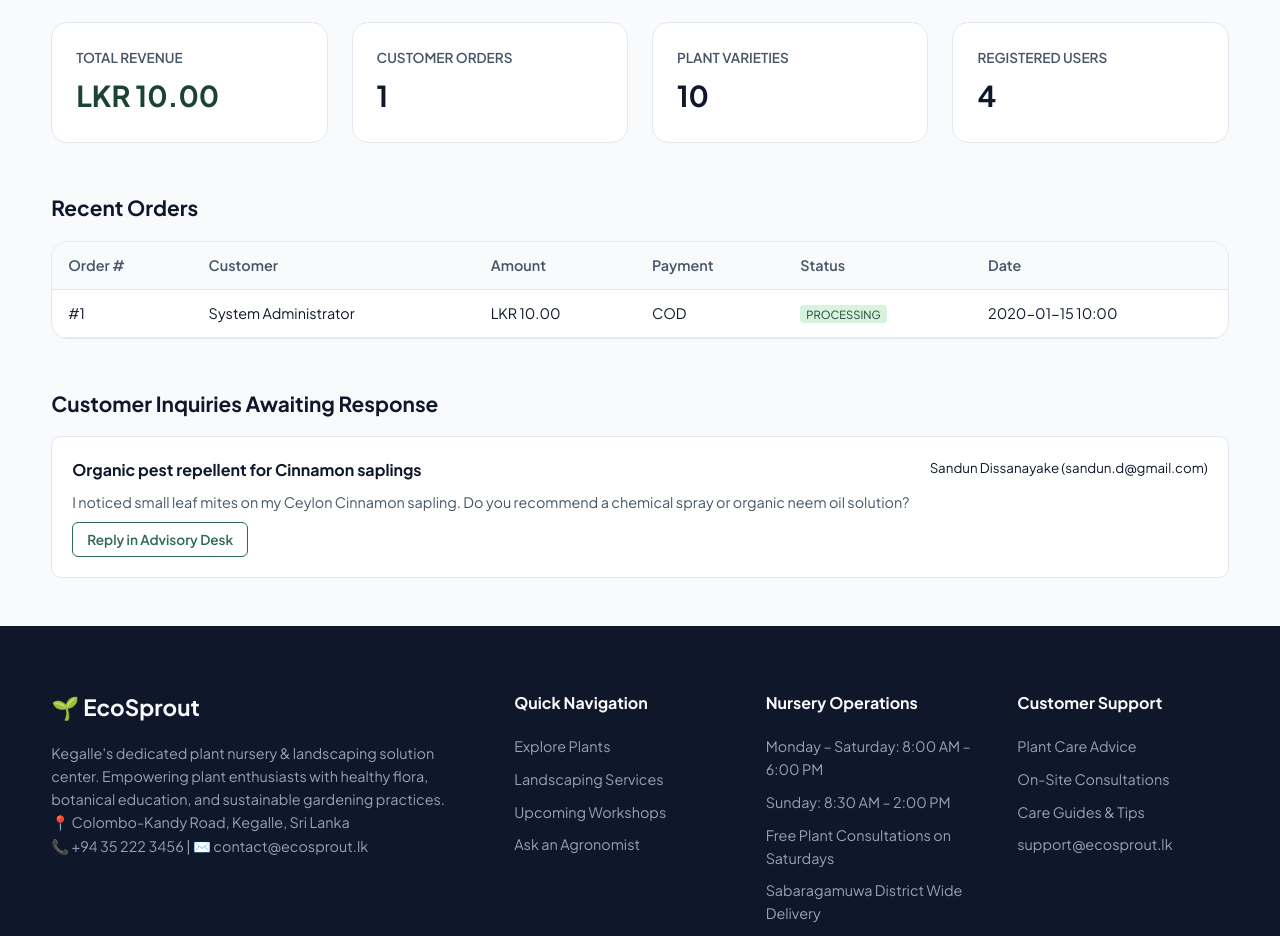
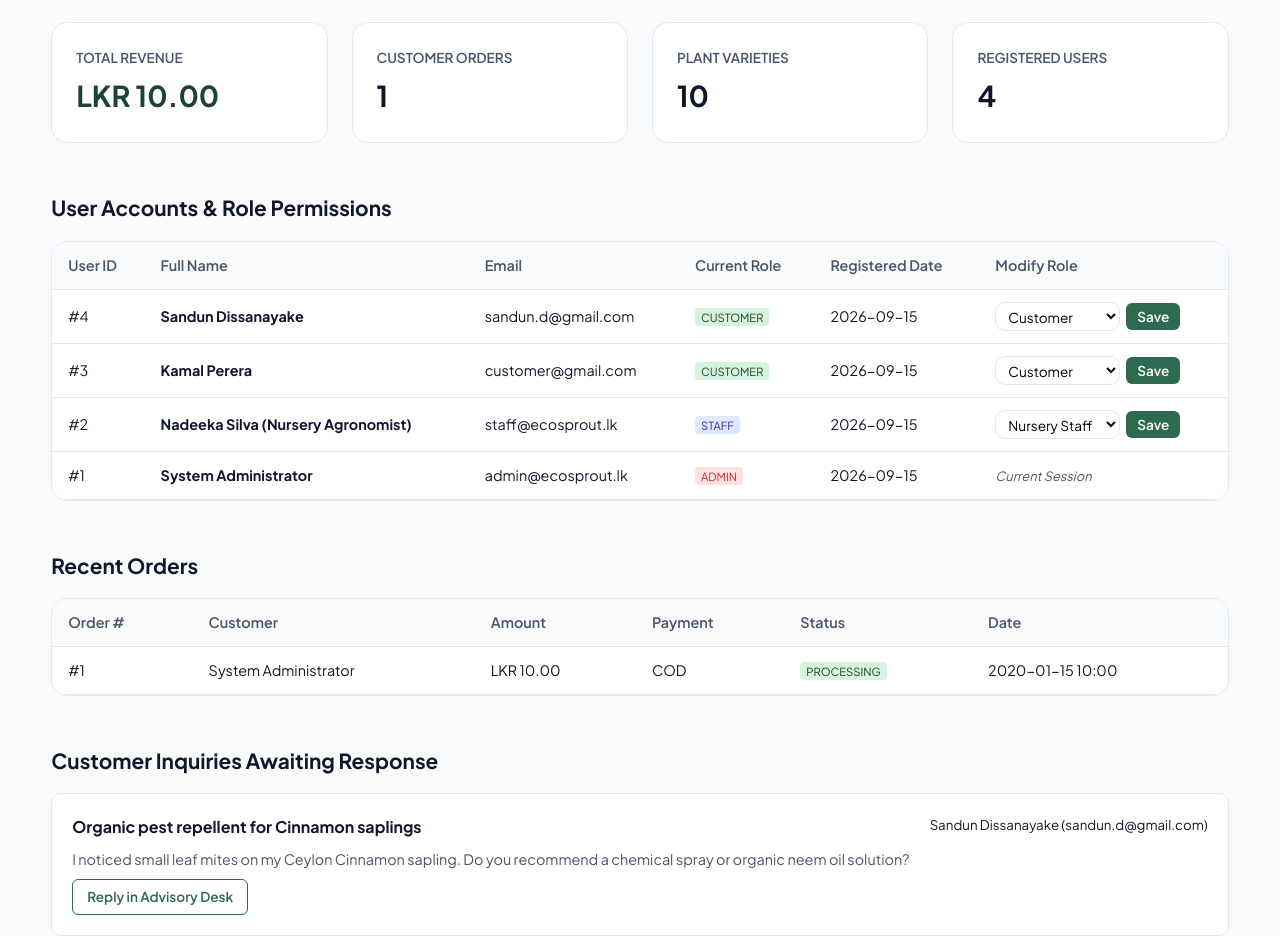
Before and after one commit to dbssujan/ecosprout, a PHP site: page /ecosprout/pages/admin_dashboard.php in a window 1280 px wide. Shown: the part 195-1131 px from the top of the page. Run offline with PHP 8.4, Linux system fonts and the light colour scheme; a user stored in the database is signed in; data comes from the database, SQL or seed files in the repository; tables that the repository leaves empty hold one stand-in row (values such as "Sample post").

Commit message:
Implement user role management with CSRF protection and feedback messages

```diff
--- a/pages/admin_dashboard.php
+++ b/pages/admin_dashboard.php
@@ -5,6 +5,40 @@ require_role(['admin']);
 
 $pdo = Database::getConnection();
 
+$msg = '';
+$error = '';
+$currentAdmin = current_user();
+
+// Handle role update submission
+if ($_SERVER['REQUEST_METHOD'] === 'POST' && isset($_POST['update_role'])) {
+    $csrf = $_POST['csrf_token'] ?? '';
+    if (!verify_csrf_token($csrf)) {
+        $error = 'Invalid security token. Please try again.';
+    } else {
+        $targetUserId = (int) ($_POST['target_user_id'] ?? 0);
+        $newRole = $_POST['new_role'] ?? '';
+        $allowedRoles = ['customer', 'staff', 'admin'];
+
+        // Guard: Prevent admin from accidentally modifying their own role (self-lockout)
+        if ($targetUserId === (int) $currentAdmin['id']) {
+            $error = 'For security reasons, you cannot modify your own administrator role.';
+        } elseif (!in_array($newRole, $allowedRoles, true)) {
+            $error = 'Invalid role specified.';
+        } else {
+            try {
+                $updateStmt = $pdo->prepare("UPDATE users SET role = :role WHERE id = :id");
+                $updateStmt->execute([':role' => $newRole, ':id' => $targetUserId]);
+                $msg = 'User role updated successfully.';
+            } catch (PDOException $e) {
+                $error = 'Failed to update user role.';
+            }
+        }
+    }
+}
+
+// Fetch all registered users for the management table
+$allUsers = $pdo->query("SELECT id, full_name, email, role, phone, created_at FROM users ORDER BY id DESC")->fetchAll();
+$csrf = generate_csrf_token();
 // Aggregate stats
 $totalUsers = $pdo->query("SELECT COUNT(*) FROM users")->fetchColumn();
 $totalPlants = $pdo->query("SELECT COUNT(*) FROM plants")->fetchColumn();
@@ -22,30 +56,112 @@ $inquiries = $pdo->query("SELECT * FROM inquiries WHERE status = 'open' ORDER BY
     <div style="display: flex; justify-content: space-between; align-items: center; margin-bottom: 2rem;">
         <div>
             <h1 class="section-title">Administrator Management Hub</h1>
-            <p class="section-subtitle" style="margin-bottom: 0;">EcoSprout Nursery operations, sales analytics, and role control.</p>
+            <p class="section-subtitle" style="margin-bottom: 0;">EcoSprout Nursery operations, sales analytics, and
+                role control.</p>
         </div>
         <a href="<?= APP_URL ?>/pages/staff_inventory.php" class="btn btn-primary">+ Manage Inventory</a>
     </div>
 
 
-    <div style="display: grid; grid-template-columns: repeat(auto-fit, minmax(220px, 1fr)); gap: 1.5rem; margin-bottom: 3rem;">
-        <div style="background: var(--surface-white); border: 1px solid var(--border-color); border-radius: var(--radius-lg); padding: 1.5rem;">
-            <div style="font-size: 0.85rem; color: var(--text-muted); text-transform: uppercase; font-weight: 600;">Total Revenue</div>
-            <div style="font-size: 1.8rem; font-weight: 700; color: var(--primary-dark); margin-top: 4px;"><?= APP_CURRENCY ?> <?= number_format($totalRevenue, 2) ?></div>
+    <div
+        style="display: grid; grid-template-columns: repeat(auto-fit, minmax(220px, 1fr)); gap: 1.5rem; margin-bottom: 3rem;">
+        <div
+            style="background: var(--surface-white); border: 1px solid var(--border-color); border-radius: var(--radius-lg); padding: 1.5rem;">
+            <div style="font-size: 0.85rem; color: var(--text-muted); text-transform: uppercase; font-weight: 600;">
+                Total Revenue</div>
+            <div style="font-size: 1.8rem; font-weight: 700; color: var(--primary-dark); margin-top: 4px;">
+                <?= APP_CURRENCY ?> <?= number_format($totalRevenue, 2) ?></div>
         </div>
-        <div style="background: var(--surface-white); border: 1px solid var(--border-color); border-radius: var(--radius-lg); padding: 1.5rem;">
-            <div style="font-size: 0.85rem; color: var(--text-muted); text-transform: uppercase; font-weight: 600;">Customer Orders</div>
-            <div style="font-size: 1.8rem; font-weight: 700; color: var(--text-dark); margin-top: 4px;"><?= $totalOrders ?></div>
+        <div
+            style="background: var(--surface-white); border: 1px solid var(--border-color); border-radius: var(--radius-lg); padding: 1.5rem;">
+            <div style="font-size: 0.85rem; color: var(--text-muted); text-transform: uppercase; font-weight: 600;">
+                Customer Orders</div>
+            <div style="font-size: 1.8rem; font-weight: 700; color: var(--text-dark); margin-top: 4px;">
+                <?= $totalOrders ?></div>
         </div>
-        <div style="background: var(--surface-white); border: 1px solid var(--border-color); border-radius: var(--radius-lg); padding: 1.5rem;">
-            <div style="font-size: 0.85rem; color: var(--text-muted); text-transform: uppercase; font-weight: 600;">Plant Varieties</div>
-            <div style="font-size: 1.8rem; font-weight: 700; color: var(--text-dark); margin-top: 4px;"><?= $totalPlants ?></div>
+        <div
+            style="background: var(--surface-white); border: 1px solid var(--border-color); border-radius: var(--radius-lg); padding: 1.5rem;">
+            <div style="font-size: 0.85rem; color: var(--text-muted); text-transform: uppercase; font-weight: 600;">
+                Plant Varieties</div>
+            <div style="font-size: 1.8rem; font-weight: 700; color: var(--text-dark); margin-top: 4px;">
+                <?= $totalPlants ?></div>
         </div>
-        <div style="background: var(--surface-white); border: 1px solid var(--border-color); border-radius: var(--radius-lg); padding: 1.5rem;">
-            <div style="font-size: 0.85rem; color: var(--text-muted); text-transform: uppercase; font-weight: 600;">Registered Users</div>
-            <div style="font-size: 1.8rem; font-weight: 700; color: var(--text-dark); margin-top: 4px;"><?= $totalUsers ?></div>
+        <div
+            style="background: var(--surface-white); border: 1px solid var(--border-color); border-radius: var(--radius-lg); padding: 1.5rem;">
+            <div style="font-size: 0.85rem; color: var(--text-muted); text-transform: uppercase; font-weight: 600;">
+                Registered Users</div>
+            <div style="font-size: 1.8rem; font-weight: 700; color: var(--text-dark); margin-top: 4px;">
+                <?= $totalUsers ?></div>
         </div>
     </div>
+
+    <!-- Alert messages -->
+<?php if ($msg): ?>
+    <div style="background: var(--primary-subtle); color: var(--primary-dark); padding: 12px 16px; border-radius: var(--radius-md); margin-bottom: 1.5rem;">
+        <?= htmlspecialchars($msg) ?>
+    </div>
+<?php endif; ?>
+
+<?php if ($error): ?>
+    <div style="background: #fee2e2; color: var(--danger); padding: 12px 16px; border-radius: var(--radius-md); margin-bottom: 1.5rem;">
+        <?= htmlspecialchars($error) ?>
+    </div>
+<?php endif; ?>
+
+<!-- User & Role Management Table -->
+<div style="margin-bottom: 3rem;">
+    <h2 style="font-size: 1.3rem; margin-bottom: 1rem;">User Accounts & Role Permissions</h2>
+    <div class="table-responsive">
+        <table class="data-table">
+            <thead>
+                <tr>
+                    <th>User ID</th>
+                    <th>Full Name</th>
+                    <th>Email</th>
+                    <th>Current Role</th>
+                    <th>Registered Date</th>
+                    <th>Modify Role</th>
+                </tr>
+            </thead>
+            <tbody>
+                <?php foreach ($allUsers as $u): ?>
+                    <tr>
+                        <td>#<?= $u['id'] ?></td>
+                        <td><strong><?= htmlspecialchars($u['full_name']) ?></strong></td>
+                        <td><?= htmlspecialchars($u['email']) ?></td>
+                        <td>
+                            <?php if ($u['role'] === 'admin'): ?>
+                                <span class="role-pill" style="background: #fee2e2; color: var(--danger);">Admin</span>
+                            <?php elseif ($u['role'] === 'staff'): ?>
+                                <span class="role-pill" style="background: #e0e7ff; color: #3730a3;">Staff</span>
+                            <?php else: ?>
+                                <span class="role-pill" style="background: var(--primary-subtle); color: var(--primary-dark);">Customer</span>
+                            <?php endif; ?>
+                        </td>
+                        <td><?= date('Y-m-d', strtotime($u['created_at'])) ?></td>
+                        <td>
+                            <?php if ($u['id'] === (int)$currentAdmin['id']): ?>
+                                <span style="font-size: 0.8rem; color: var(--text-muted); font-style: italic;">Current Session</span>
+                            <?php else: ?>
+                                <form method="POST" action="" style="display: flex; gap: 6px; align-items: center;">
+                                    <input type="hidden" name="update_role" value="1">
+                                    <input type="hidden" name="csrf_token" value="<?= $csrf ?>">
+                                    <input type="hidden" name="target_user_id" value="<?= $u['id'] ?>">
+                                    <select name="new_role" class="form-control" style="padding: 4px 8px; font-size: 0.85rem; width: auto;">
+                                        <option value="customer" <?= $u['role'] === 'customer' ? 'selected' : '' ?>>Customer</option>
+                                        <option value="staff" <?= $u['role'] === 'staff' ? 'selected' : '' ?>>Nursery Staff</option>
+                                        <option value="admin" <?= $u['role'] === 'admin' ? 'selected' : '' ?>>Administrator</option>
+                                    </select>
+                                    <button type="submit" class="btn btn-primary-sm" style="padding: 4px 10px;">Save</button>
+                                </form>
+                            <?php endif; ?>
+                        </td>
+                    </tr>
+                <?php endforeach; ?>
+            </tbody>
+        </table>
+    </div>
+</div>
 
 
     <div style="margin-bottom: 3rem;">
@@ -67,9 +183,11 @@ $inquiries = $pdo->query("SELECT * FROM inquiries WHERE status = 'open' ORDER BY
                         <tr>
                             <td>#<?= $ord['id'] ?></td>
                             <td><?= htmlspecialchars($ord['customer_name']) ?></td>
-                            <td><?= APP_CURRENCY ?> <?= number_format($ord['total_amount'], 2) ?></td>
+                            <td><?= APP_CURRENCY ?>     <?= number_format($ord['total_amount'], 2) ?></td>
                             <td><?= strtoupper($ord['payment_method']) ?></td>
-                            <td><span class="role-pill" style="background: var(--primary-subtle); color: var(--primary-dark);"><?= htmlspecialchars($ord['order_status']) ?></span></td>
+                            <td><span class="role-pill"
+                                    style="background: var(--primary-subtle); color: var(--primary-dark);"><?= htmlspecialchars($ord['order_status']) ?></span>
+                            </td>
                             <td><?= date('Y-m-d H:i', strtotime($ord['created_at'])) ?></td>
                         </tr>
                     <?php endforeach; ?>
@@ -86,12 +204,15 @@ $inquiries = $pdo->query("SELECT * FROM inquiries WHERE status = 'open' ORDER BY
         <?php else: ?>
             <div style="display: flex; flex-direction: column; gap: 1rem;">
                 <?php foreach ($inquiries as $inq): ?>
-                    <div style="background: var(--surface-white); border: 1px solid var(--border-color); border-radius: var(--radius-md); padding: 1.25rem;">
+                    <div
+                        style="background: var(--surface-white); border: 1px solid var(--border-color); border-radius: var(--radius-md); padding: 1.25rem;">
                         <div style="display: flex; justify-content: space-between;">
                             <strong><?= htmlspecialchars($inq['subject']) ?></strong>
-                            <small class="text-muted"><?= htmlspecialchars($inq['customer_name']) ?> (<?= htmlspecialchars($inq['customer_email']) ?>)</small>
+                            <small class="text-muted"><?= htmlspecialchars($inq['customer_name']) ?>
+                                (<?= htmlspecialchars($inq['customer_email']) ?>)</small>
                         </div>
-                        <p style="font-size: 0.9rem; color: var(--text-muted); margin: 8px 0;"><?= htmlspecialchars($inq['message']) ?></p>
+                        <p style="font-size: 0.9rem; color: var(--text-muted); margin: 8px 0;">
+                            <?= htmlspecialchars($inq['message']) ?></p>
                         <a href="<?= APP_URL ?>/pages/inquiry.php" class="btn btn-outline-sm">Reply in Advisory Desk</a>
                     </div>
                 <?php endforeach; ?>
```
